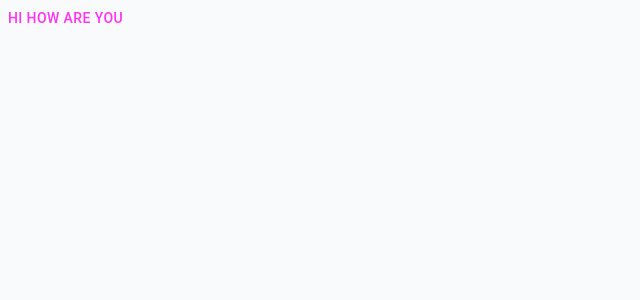
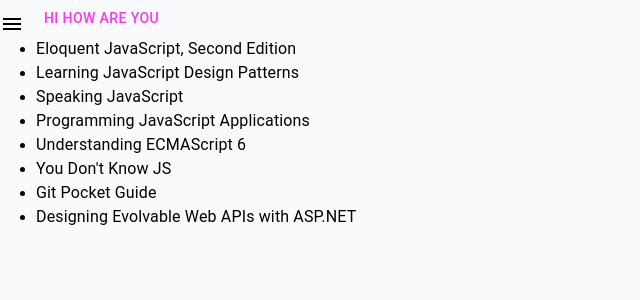
Before and after one commit to urieldxc/book_app, a React (Create React App) app: page / in a window 1280 px wide. Shown: the top 300 px of the page, without its empty margins (0-640 px from the left). Built offline with nearby package versions, Linux system fonts and the light colour scheme; the HTML template or start-up script is replaced by a standard one.

Commit message:
Side Panel

```diff
--- a/public/index.html
+++ b/public/index.html
@@ -7,15 +7,12 @@
   <meta name="viewport" content="width=device-width, initial-scale=1" />
   <meta name="theme-color" content="#000000" />
   <meta name="description" content="Web site created using create-react-app" />
-  <link rel="apple-touch-icon" href="%PUBLIC_URL%/logo192.png" />
-  <link rel="manifest" href="%PUBLIC_URL%/manifest.json" />
 
-  <title>React App</title>
+  <title>Book Genius</title>
 </head>
 
 <body>
 
-  <noscript>You need to enable JavaScript to run this app.</noscript>
   <div id="root"></div>
 
 </body>
--- a/src/App.js
+++ b/src/App.js
@@ -1,15 +1,29 @@
-import { ThemeProvider, Box } from '@mui/material';
+import { ThemeProvider, Box, Stack } from '@mui/material';
+import SidePanel from './components/SidePanel';
 import Test from './components/Test';
 import GlobalStyles from './theme/globalStyles';
 import theme from './theme/theme'
+import { useState } from "react"
 
 function App() {
+
+  const [isDrawerOpened, setIsDrawerOpened] = useState(false)
+
   return (
     <ThemeProvider theme={theme}>
       <GlobalStyles />
-      <Box sx={{bgcolor: "#F9FAFB", height: "100vh"}}>
-        <Test />
-      </Box>
+      <Stack
+        direction={'row'}
+        sx={{bgcolor: "#F9FAFB", height: "100vh"}}
+        >
+
+        <SidePanel isDrawerOpened={isDrawerOpened} setIsDrawerOpened={setIsDrawerOpened}/>
+
+        <Box sx={ isDrawerOpened && {marginLeft:'250px'} }>
+          <Test />
+        </Box>
+
+      </Stack>
     </ThemeProvider>
 
   );
--- /dev/null
+++ b/src/components/SidePanel.jsx
@@ -0,0 +1,52 @@
+import { Drawer, Typography, IconButton, Divider, Stack } from "@mui/material"
+import MenuIcon from '@mui/icons-material/Menu'
+import { Box } from "@mui/system"
+import KeyboardArrowLeftIcon from '@mui/icons-material/KeyboardArrowLeft';
+
+
+const SidePanel = ({ isDrawerOpened, setIsDrawerOpened }) => {
+
+
+
+  return (
+    <div>
+
+      <IconButton size="large" edge='start' color='inherit' aria-label="logo" onClick={() => setIsDrawerOpened(true)}>
+        <MenuIcon></MenuIcon>
+      </IconButton>
+
+      <Drawer
+        sx={{
+          width: '0px',
+          flexShrink: 0,
+        }}
+        variant="persistent"
+        anchor='left'
+        open={isDrawerOpened}
+        onClose={() => setIsDrawerOpened(false)}
+      >
+        <Stack
+          p={2}
+          width='250px'
+          direction='row'
+          justifyContent="space-evenly"
+          alignItems="center"
+        >
+          <Typography sx={{marginLeft: '40px'}} variant="h6" component={'div'}>
+            Side Panel
+          </Typography>
+          <IconButton  onClick={() => setIsDrawerOpened(false)}>
+            <KeyboardArrowLeftIcon></KeyboardArrowLeftIcon>
+          </IconButton>
+
+        </Stack>
+
+        <Divider />
+
+      </Drawer>
+
+    </div>
+  )
+}
+
+export default SidePanel
--- a/src/components/Test.jsx
+++ b/src/components/Test.jsx
@@ -1,11 +1,27 @@
-// import { Button } from '@material-ui/core';
+import { Button, Typography } from "@mui/material";
+import { useEffect, useState } from "react";
+import jsonBooks from '../utils/books.json'
 
-import { Button } from "@mui/material";
 
 const Test = () => {
+
+    const [books, setBooks] = useState([])
+
+    useEffect(() => {
+        setBooks(jsonBooks.books)
+    }, [])
+
+
     return (
-        <Button > Hi how are you</Button>
-      );
+        <>
+            <Button > Hi how are you</Button>
+            <ul>
+                {
+                    books.map((book, i) => <li key={i}> <Typography>{book.title}</Typography></li> )
+                }
+            </ul>
+        </>
+    );
 }
 
 export default Test
```
